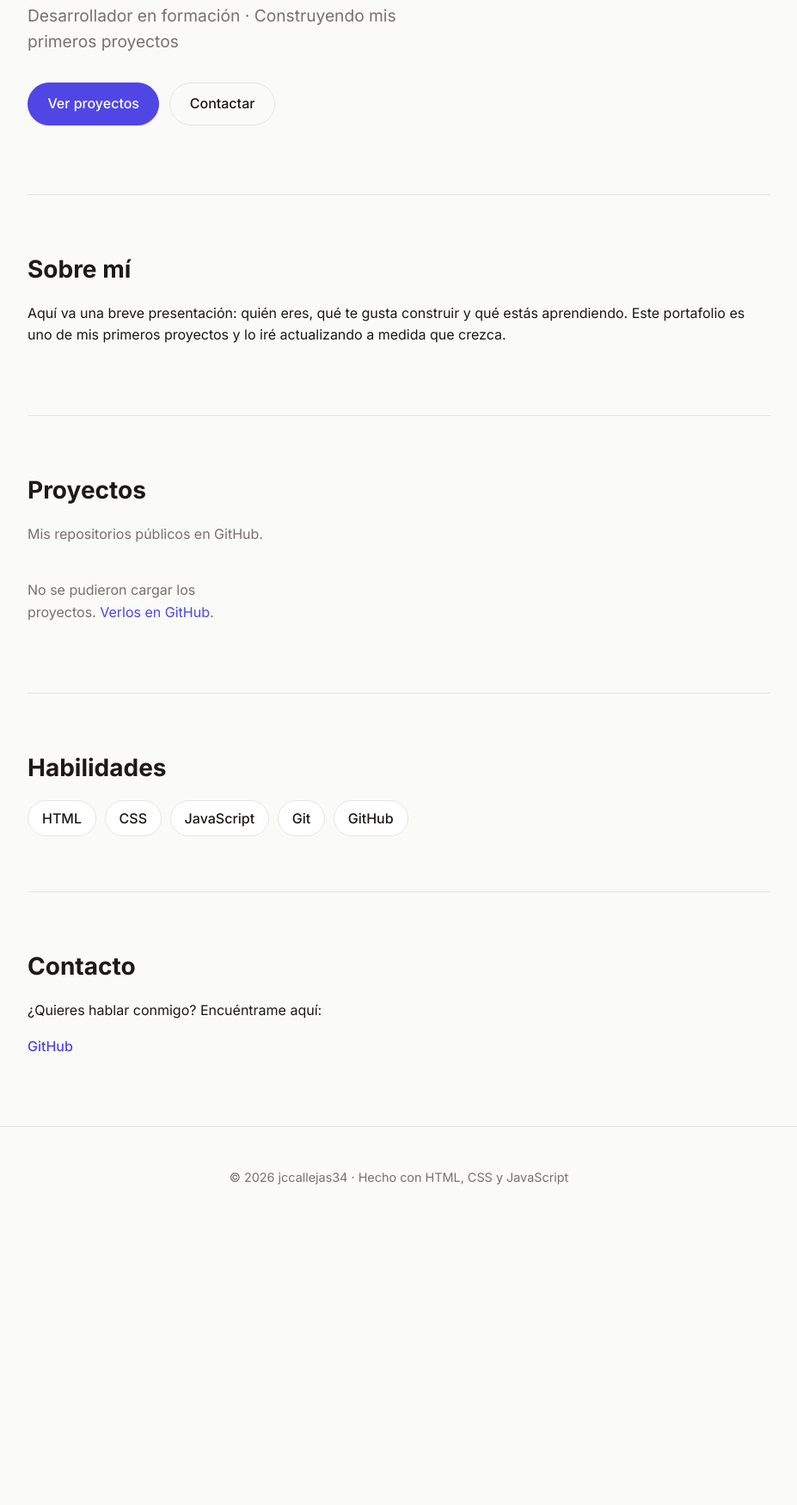
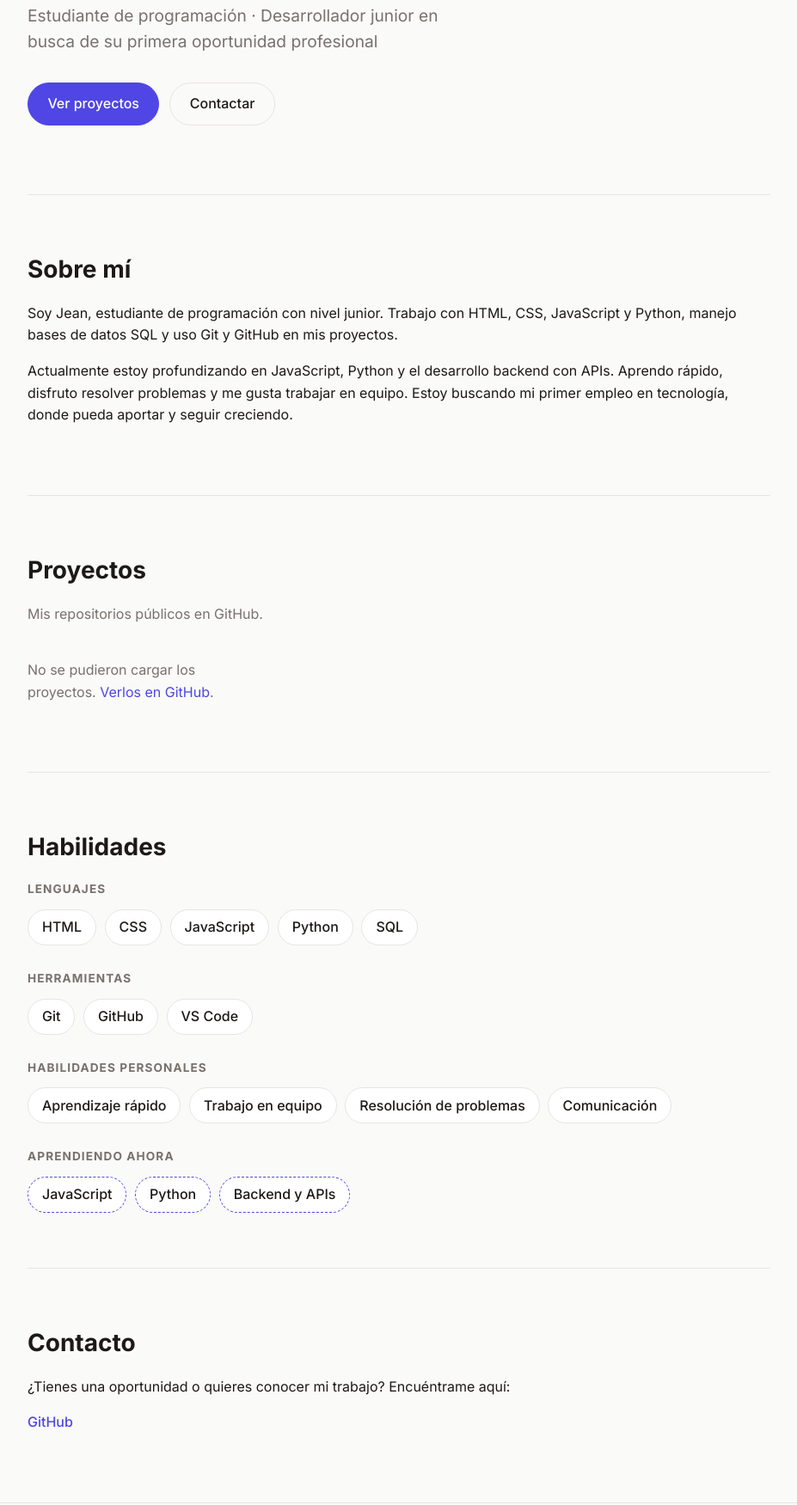
Before and after one commit to jccallejas34/jccallejas34.github.io, a plain HTML site: page index.html in a window 1280 px wide. Shown: the part 287-2038 px from the top of the page at 86% size, without its empty margins (176-1103 px from the left). Before the commit the page ends 1714 px from the top, so only its background shows below. Drawn offline with Linux system fonts and the light colour scheme; no server answers.

Commit message:
Personalizar portafolio con datos de Jean Callejas
Nombre, presentación, habilidades por categoría y contacto según la encuesta.

Co-Authored-By: Claude Opus 5.5 <noreply@anthropic.com>

```diff
--- a/index.html
+++ b/index.html
@@ -3,8 +3,8 @@
 <head>
   <meta charset="UTF-8">
   <meta name="viewport" content="width=device-width, initial-scale=1.0">
-  <title>jccallejas34 · Portafolio</title>
-  <meta name="description" content="Portafolio personal de jccallejas34">
+  <title>Jean Callejas · Portafolio</title>
+  <meta name="description" content="Portafolio de Jean Callejas, estudiante de programación">
   <link rel="preconnect" href="https://fonts.googleapis.com">
   <link rel="preconnect" href="https://fonts.gstatic.com" crossorigin>
   <link href="https://fonts.googleapis.com/css2?family=Inter:wght@400;500;700;800&display=swap" rel="stylesheet">
@@ -25,10 +25,8 @@
     <!-- INICIO -->
     <section id="inicio" class="hero">
       <p class="eyebrow">Hola, soy</p>
-      <!-- EDITA: tu nombre -->
-      <h1>Tu Nombre</h1>
-      <!-- EDITA: tu rol o lo que haces -->
-      <p class="tagline">Desarrollador en formación · Construyendo mis primeros proyectos</p>
+      <h1>Jean Callejas</h1>
+      <p class="tagline">Estudiante de programación · Desarrollador junior en busca de su primera oportunidad profesional</p>
       <div class="actions">
         <a href="#proyectos" class="btn primary">Ver proyectos</a>
         <a href="#contacto" class="btn">Contactar</a>
@@ -38,10 +36,14 @@
     <!-- SOBRE MÍ -->
     <section id="sobre-mi">
       <h2>Sobre mí</h2>
-      <!-- EDITA: escribe tu presentación -->
       <p>
-        Aquí va una breve presentación: quién eres, qué te gusta construir y qué estás aprendiendo.
-        Este portafolio es uno de mis primeros proyectos y lo iré actualizando a medida que crezca.
+        Soy Jean, estudiante de programación con nivel junior. Trabajo con HTML, CSS, JavaScript y Python,
+        manejo bases de datos SQL y uso Git y GitHub en mis proyectos.
+      </p>
+      <p>
+        Actualmente estoy profundizando en JavaScript, Python y el desarrollo backend con APIs.
+        Aprendo rápido, disfruto resolver problemas y me gusta trabajar en equipo.
+        Estoy buscando mi primer empleo en tecnología, donde pueda aportar y seguir creciendo.
       </p>
     </section>
 
@@ -57,31 +59,47 @@
     <!-- HABILIDADES -->
     <section id="habilidades">
       <h2>Habilidades</h2>
-      <!-- EDITA: agrega o quita habilidades -->
+      <h3>Lenguajes</h3>
       <ul class="chips">
         <li>HTML</li>
         <li>CSS</li>
         <li>JavaScript</li>
+        <li>Python</li>
+        <li>SQL</li>
+      </ul>
+      <h3>Herramientas</h3>
+      <ul class="chips">
         <li>Git</li>
         <li>GitHub</li>
+        <li>VS Code</li>
+      </ul>
+      <h3>Habilidades personales</h3>
+      <ul class="chips">
+        <li>Aprendizaje rápido</li>
+        <li>Trabajo en equipo</li>
+        <li>Resolución de problemas</li>
+        <li>Comunicación</li>
+      </ul>
+      <h3>Aprendiendo ahora</h3>
+      <ul class="chips learning">
+        <li>JavaScript</li>
+        <li>Python</li>
+        <li>Backend y APIs</li>
       </ul>
     </section>
 
     <!-- CONTACTO -->
     <section id="contacto">
       <h2>Contacto</h2>
-      <p>¿Quieres hablar conmigo? Encuéntrame aquí:</p>
+      <p>¿Tienes una oportunidad o quieres conocer mi trabajo? Encuéntrame aquí:</p>
       <ul class="links">
         <li><a href="https://github.com/jccallejas34" target="_blank" rel="noopener">GitHub</a></li>
-        <!-- EDITA: descomenta y pon tus enlaces -->
-        <!-- <li><a href="https://www.linkedin.com/in/TU-USUARIO" target="_blank" rel="noopener">LinkedIn</a></li> -->
-        <!-- <li><a href="mailto:tu@correo.com">Correo</a></li> -->
       </ul>
     </section>
   </main>
 
   <footer>
-    <p>© <span id="year"></span> jccallejas34 · Hecho con HTML, CSS y JavaScript</p>
+    <p>© <span id="year"></span> Jean Callejas · Hecho con HTML, CSS y JavaScript</p>
   </footer>
 
   <script src="script.js"></script>
--- a/style.css
+++ b/style.css
@@ -117,7 +117,16 @@ h2 { font-size: 1.75rem; margin: 0 0 1rem; }
 .card .meta { font-size: 0.85rem; color: var(--muted); }
 
 /* Habilidades */
+#habilidades h3 {
+  font-size: 0.85rem;
+  text-transform: uppercase;
+  letter-spacing: 0.08em;
+  color: var(--muted);
+  margin: 1.75rem 0 0.75rem;
+}
+#habilidades h3:first-of-type { margin-top: 0.5rem; }
 .chips { list-style: none; padding: 0; margin: 0; display: flex; flex-wrap: wrap; gap: 0.6rem; }
+.chips.learning li { border-style: dashed; border-color: var(--accent); }
 .chips li {
   padding: 0.45rem 1rem;
   border-radius: 999px;
```
Also changed, not shown: 1 other file.
